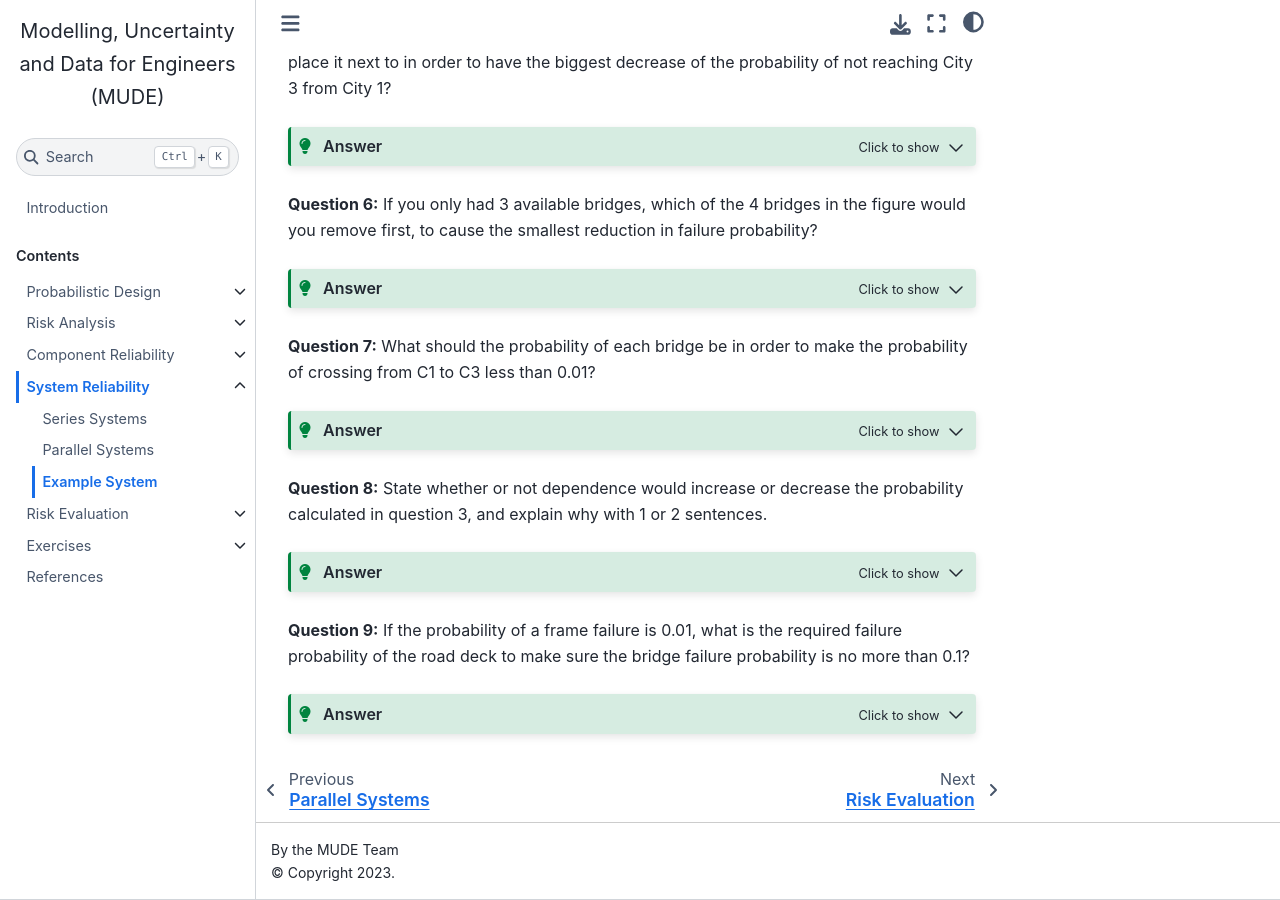
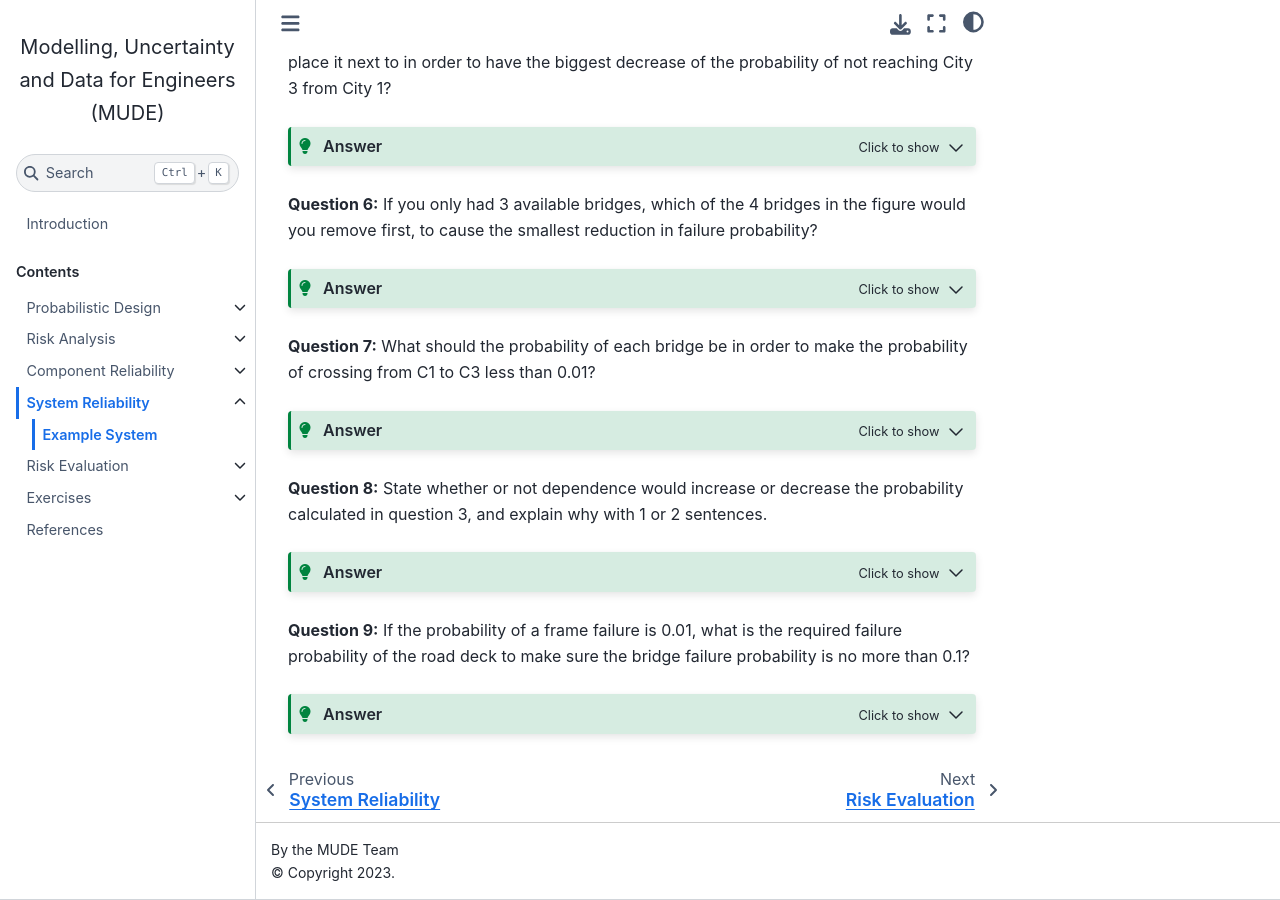
Before and after one commit to TUDelft-CITG/MUDE, a Jupyter Book: the page built from book/reliability-system/exercise-simple-city.md, in a window 1280 px wide and 900 px high, scrolled down 1077 px. Built offline with Jupyter Book 1.0.4 settings and Sphinx 7.4.7 and the Sphinx Book theme 1.1.4, drawn with Linux system fonts in a browser that asks for light colours; some of the changed lines change nothing that is shown.

Commit message:
remove unused system pages

```diff
--- a/book/_toc.yml
+++ b/book/_toc.yml
@@ -19,8 +19,8 @@
       - file: reliability-component/case-r-s.md
     - file: reliability-system/overview.md
       sections:
-      - file: reliability-system/system-series.md
-      - file: reliability-system/system-parallel.md
+      # - file: reliability-system/system-series.md
+      # - file: reliability-system/system-parallel.md
       - file: reliability-system/exercise-simple-city.md
     - file: risk-evaluation/overview.md
       sections:
```
Also changed, not shown: unused/system-parallel.md (renamed from book/reliability-system/system-parallel.md), unused/system-series.md (renamed from book/reliability-system/system-series.md).
